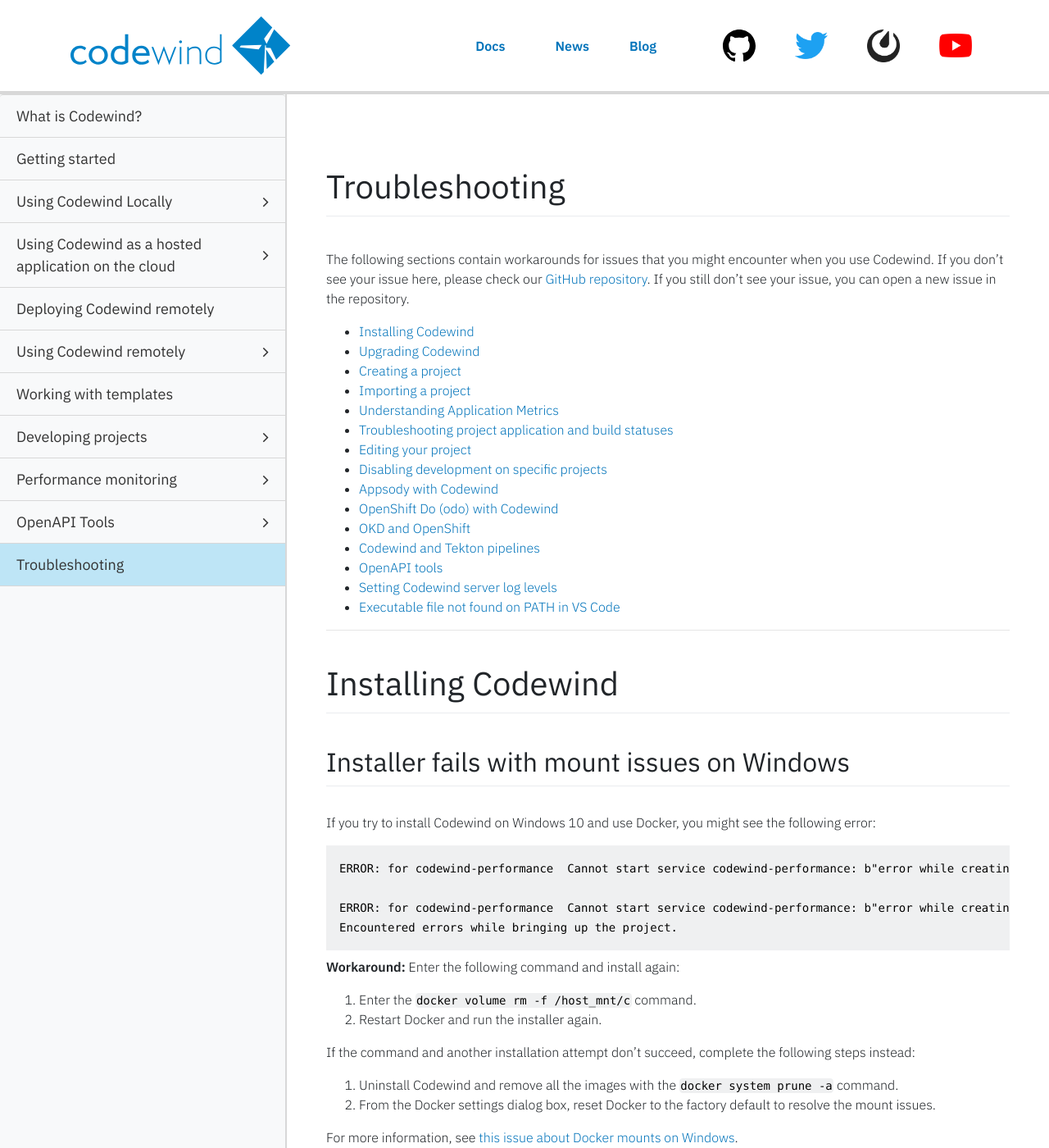
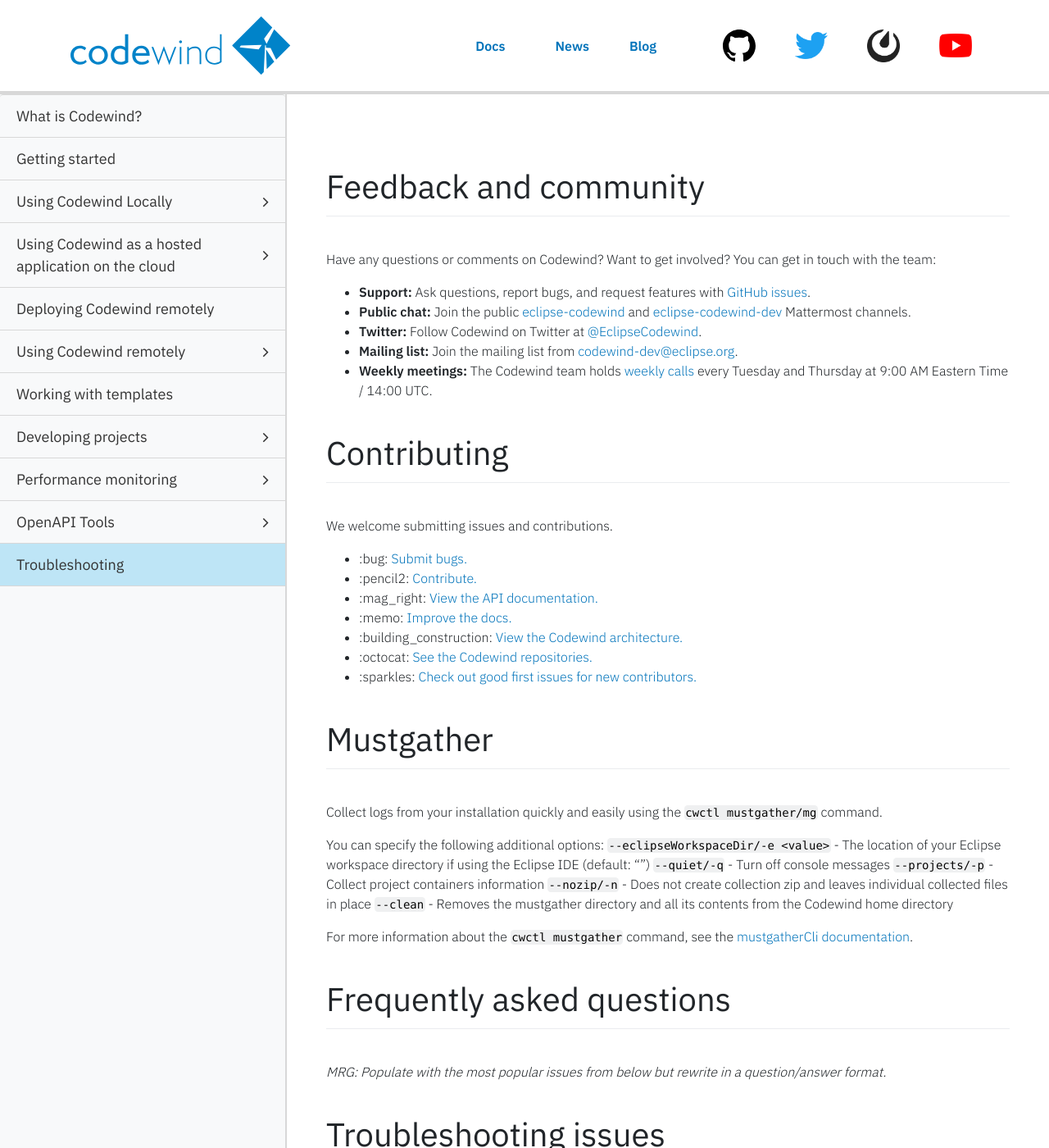
Before and after one commit to eclipse-archived/codewind-docs, a Jekyll site: the page built from docs/_documentations/troubleshooting.md, in a window 1280 px wide and 1400 px high. Shown: the whole window at 82% size. Built offline with Jekyll 4.4.1, drawn with Linux system fonts in a browser that asks for light colours; nearby versions of some CDN libraries; comment, search, counter and statistics services are not loaded.

Commit message:
Draft
Signed-off-by: micgibso <MICGIBSO@uk.ibm.com>

```diff
--- a/docs/_documentations/troubleshooting.md
+++ b/docs/_documentations/troubleshooting.md
@@ -11,7 +11,42 @@ parent: root
 ---
 <!-- NOTE: The '***' before each level one title adds a line to the final output, which helps this topic to be more readable and easier to consume. -->
 
-# Troubleshooting
+# Feedback and community
+Have any questions or comments on Codewind? Want to get involved? You can get in touch with the team:
+- **Support:** Ask questions, report bugs, and request features with [GitHub issues](https://github.com/eclipse/codewind/issues).
+- **Public chat:** Join the public [eclipse-codewind](https://mattermost.eclipse.org/eclipse/channels/eclipse-codewind) and [eclipse-codewind-dev](https://mattermost.eclipse.org/eclipse/channels/eclipse-codewind-dev) Mattermost channels.
+- **Twitter:** Follow Codewind on Twitter at [@EclipseCodewind](https://twitter.com/EclipseCodewind).
+- **Mailing list:** Join the mailing list from [codewind-dev@eclipse.org](https://accounts.eclipse.org/mailing-list/codewind-dev).
+- **Weekly meetings:** The Codewind team holds [weekly calls](https://github.com/eclipse/codewind/wiki/Codewind-Calls) every Tuesday and Thursday at 9:00 AM Eastern Time / 14:00 UTC.
+
+# Contributing
+We welcome submitting issues and contributions.
+- :bug: [Submit bugs.](https://github.com/eclipse/codewind/issues)
+- :pencil2: [Contribute.](CONTRIBUTING.md)
+- :mag_right: [View the API documentation.](https://eclipse.github.io/codewind/)
+- :memo: [Improve the docs.](https://github.com/eclipse/codewind-docs)
+- :building_construction: [View the Codewind architecture.](https://github.com/codewind-resources/design-documentation)
+- :octocat: [See the Codewind repositories.](https://github.com/eclipse?utf8=%E2%9C%93&q=codewind&type=&language=)
+- :sparkles: [Check out good first issues for new contributors.](https://github.com/eclipse/codewind/issues?q=is%3Aissue+is%3Aopen+label%3A%22good+first+issue%22)
+
+# Mustgather
+
+Collect logs from your installation quickly and easily using the `cwctl mustgather/mg` command.
+
+You can specify the following additional options:
+`--eclipseWorkspaceDir/-e <value>` - The location of your Eclipse workspace directory if using the Eclipse IDE (default: "")
+`--quiet/-q` - Turn off console messages
+`--projects/-p` - Collect project containers information
+`--nozip/-n` - Does not create collection zip and leaves individual collected files in place
+`--clean` - Removes the mustgather directory and all its contents from the Codewind home directory
+
+For more information about the `cwctl mustgather` command, see the [mustgatherCli documentation](https://github.com/mattcolegate/codewind-installer/tree/mustgatherCli#mustgathermg).
+
+# Frequently asked questions
+
+_MRG: Populate with the most popular issues from below but rewrite in a question/answer format._
+
+# Troubleshooting issues
 
 The following sections contain workarounds for issues that you might encounter when you use Codewind. If you don't see your issue here, please check our [GitHub repository](https://github.com/eclipse/codewind/issues). If you still don't see your issue, you can open a new issue in the repository.
 
```
